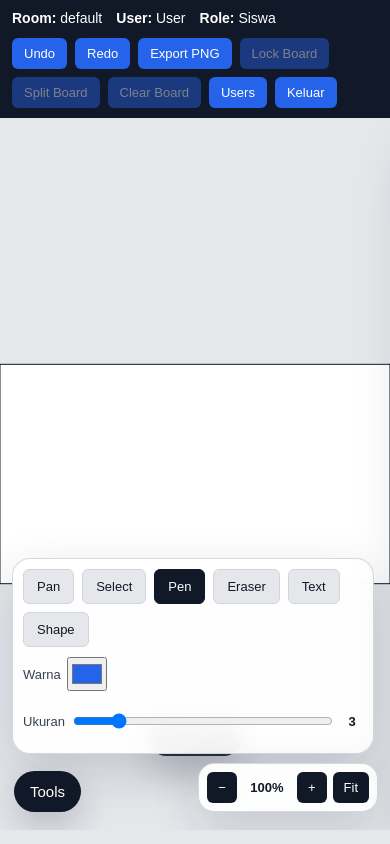
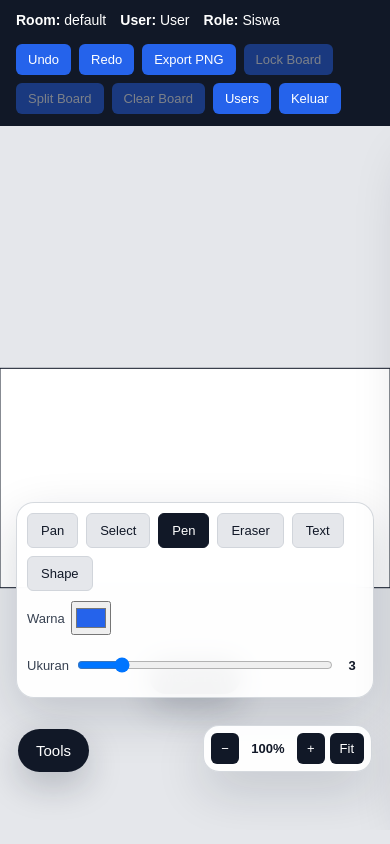
Before and after one commit to krisnahrsynd/Projek_Virtual_Board, a website: page public/board.html in a window 390 px wide. Both pictures are taken after a click on the button "Tools". Drawn offline with nearby package versions, Linux system fonts and the light colour scheme; no server answers.

Commit message:
update virtual board phase 7

```diff
--- a/public/style.css
+++ b/public/style.css
@@ -1,5 +1,12 @@
 * {
   box-sizing: border-box;
+}
+
+:root {
+  --safe-bottom: env(safe-area-inset-bottom, 0px);
+  --safe-top: env(safe-area-inset-top, 0px);
+  --floating-bottom: calc(34px + var(--safe-bottom));
+  --floating-side: 22px;
 }
 
 body {
@@ -10,7 +17,7 @@ body {
 /* DASHBOARD */
 
 .dashboard-page {
-  min-height: 100vh;
+  min-height: 100dvh;
   display: flex;
   align-items: center;
   justify-content: center;
@@ -67,20 +74,20 @@ button:disabled {
 /* BOARD */
 
 .board-page {
-  height: 100vh;
+  height: 100dvh;
   overflow: hidden;
   background: #e5e7eb;
 }
 
 .topbar {
-  height: 56px;
+  min-height: 56px;
   background: #111827;
   color: white;
   display: flex;
   align-items: center;
   justify-content: space-between;
   gap: 12px;
-  padding: 0 16px;
+  padding: 10px 16px;
   font-size: 14px;
   position: relative;
   z-index: 40;
@@ -100,6 +107,7 @@ button:disabled {
   display: flex;
   align-items: center;
   gap: 8px;
+  flex-wrap: wrap;
 }
 
 .topbar button {
@@ -113,7 +121,7 @@ button:disabled {
 }
 
 .board-shell {
-  height: calc(100vh - 56px);
+  height: calc(100dvh - 76px);
   width: 100%;
   position: relative;
   overflow: hidden;
@@ -164,7 +172,7 @@ canvas.select-cursor:active {
 .floating-toolbar {
   position: absolute;
   left: 50%;
-  top: 16px;
+  top: 18px;
   transform: translateX(-50%);
   z-index: 30;
   display: flex;
@@ -265,10 +273,10 @@ canvas.select-cursor:active {
 .toolbar-toggle-btn {
   display: none;
   position: absolute;
-  left: 14px;
-  bottom: 18px;
+  left: var(--floating-side);
+  bottom: var(--floating-bottom);
   z-index: 35;
-  padding: 12px 16px;
+  padding: 13px 18px;
   background: #111827;
   color: white;
   border-radius: 999px;
@@ -279,8 +287,8 @@ canvas.select-cursor:active {
 
 .zoom-hud {
   position: absolute;
-  right: 18px;
-  bottom: 18px;
+  right: var(--floating-side);
+  bottom: var(--floating-bottom);
   z-index: 30;
   display: flex;
   align-items: center;
@@ -294,7 +302,7 @@ canvas.select-cursor:active {
 }
 
 .zoom-hud button {
-  padding: 8px 11px;
+  padding: 9px 12px;
   font-size: 13px;
   background: #111827;
   color: #ffffff;
@@ -305,7 +313,7 @@ canvas.select-cursor:active {
 }
 
 #zoomLabel {
-  min-width: 48px;
+  min-width: 54px;
   text-align: center;
   font-size: 13px;
   color: #111827;
@@ -317,7 +325,7 @@ canvas.select-cursor:active {
 .status-toast {
   position: absolute;
   left: 50%;
-  bottom: 18px;
+  bottom: calc(var(--floating-bottom) + 8px);
   transform: translateX(-50%);
   z-index: 28;
   padding: 9px 14px;
@@ -335,7 +343,7 @@ canvas.select-cursor:active {
   position: absolute;
   top: 16px;
   right: 16px;
-  bottom: 16px;
+  bottom: calc(16px + var(--safe-bottom));
   width: 292px;
   z-index: 32;
   background: rgba(249, 250, 251, 0.96);
@@ -418,7 +426,7 @@ canvas.select-cursor:active {
 /* ADMIN ROOM MANAGEMENT */
 
 .admin-page {
-  min-height: 100vh;
+  min-height: 100dvh;
   background: #eef2f7;
   color: #111827;
 }
@@ -647,12 +655,17 @@ canvas.select-cursor:active {
 /* RESPONSIVE BOARD */
 
 @media (max-width: 1180px) {
+  :root {
+    --floating-bottom: calc(42px + var(--safe-bottom));
+    --floating-side: 24px;
+  }
+
   .topbar {
+    min-height: 96px;
     height: auto;
-    min-height: 56px;
     flex-direction: column;
     align-items: flex-start;
-    padding: 10px 12px;
+    padding: 12px 16px;
   }
 
   .board-meta {
@@ -665,12 +678,12 @@ canvas.select-cursor:active {
   }
 
   .board-shell {
-    height: calc(100vh - 104px);
+    height: calc(100dvh - 118px);
   }
 
   .floating-toolbar {
-    top: 14px;
-    max-width: calc(100% - 28px);
+    top: 18px;
+    max-width: calc(100% - 32px);
     flex-wrap: wrap;
     justify-content: center;
   }
@@ -679,19 +692,40 @@ canvas.select-cursor:active {
     border-left: none;
     padding-left: 0;
   }
+
+  .status-toast {
+    bottom: calc(var(--floating-bottom) + 74px);
+  }
 }
 
-@media (max-width: 760px) {
-  .board-shell {
-    height: calc(100vh - 132px);
+@media (max-width: 900px) {
+  :root {
+    --floating-bottom: calc(54px + var(--safe-bottom));
+    --floating-side: 26px;
+  }
+
+  .toolbar-toggle-btn {
+    display: inline-flex;
+    align-items: center;
+    justify-content: center;
+    bottom: var(--floating-bottom);
+  }
+
+  .zoom-hud {
+    bottom: var(--floating-bottom);
+    right: var(--floating-side);
+  }
+
+  .status-toast {
+    bottom: calc(var(--floating-bottom) + 76px);
   }
 
   .floating-toolbar {
-    left: 12px;
-    right: 12px;
+    left: 16px;
+    right: 16px;
     top: auto;
-    bottom: 76px;
-    transform: translateY(130%);
+    bottom: calc(var(--floating-bottom) + 74px);
+    transform: translateY(125%);
     opacity: 0;
     pointer-events: none;
     max-height: 46vh;
@@ -704,12 +738,6 @@ canvas.select-cursor:active {
     transform: translateY(0);
     opacity: 1;
     pointer-events: auto;
-  }
-
-  .toolbar-toggle-btn {
-    display: inline-flex;
-    align-items: center;
-    justify-content: center;
   }
 
   .toolbar-section {
@@ -733,14 +761,24 @@ canvas.select-cursor:active {
     top: auto;
     bottom: calc(100% + 10px);
   }
+}
 
-  .zoom-hud {
-    right: 12px;
-    bottom: 18px;
+@media (max-width: 760px) {
+  :root {
+    --floating-bottom: calc(58px + var(--safe-bottom));
+    --floating-side: 18px;
+  }
+
+  .topbar {
+    min-height: 126px;
+  }
+
+  .board-shell {
+    height: calc(100dvh - 140px);
   }
 
   .status-toast {
-    bottom: 74px;
+    bottom: calc(var(--floating-bottom) + 78px);
     max-width: calc(100% - 32px);
     text-align: center;
   }
@@ -748,8 +786,21 @@ canvas.select-cursor:active {
   .side-panel {
     top: 10px;
     right: 10px;
-    bottom: 10px;
+    bottom: calc(10px + var(--safe-bottom));
     width: min(320px, calc(100% - 20px));
+  }
+
+  .zoom-hud {
+    gap: 5px;
+    padding: 7px;
+  }
+
+  .zoom-hud button {
+    padding: 8px 10px;
+  }
+
+  #zoomLabel {
+    min-width: 48px;
   }
 }
 
```
